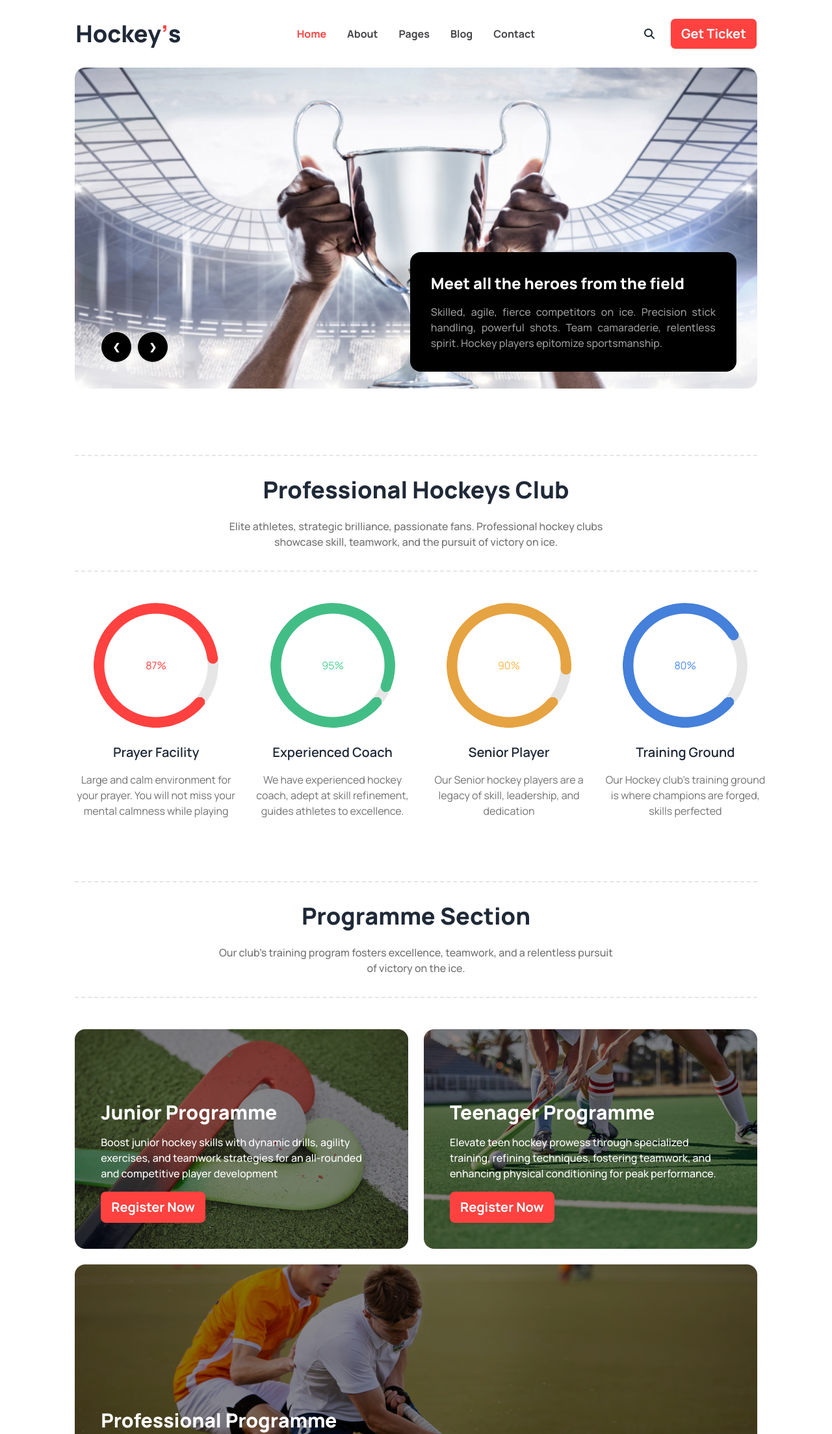
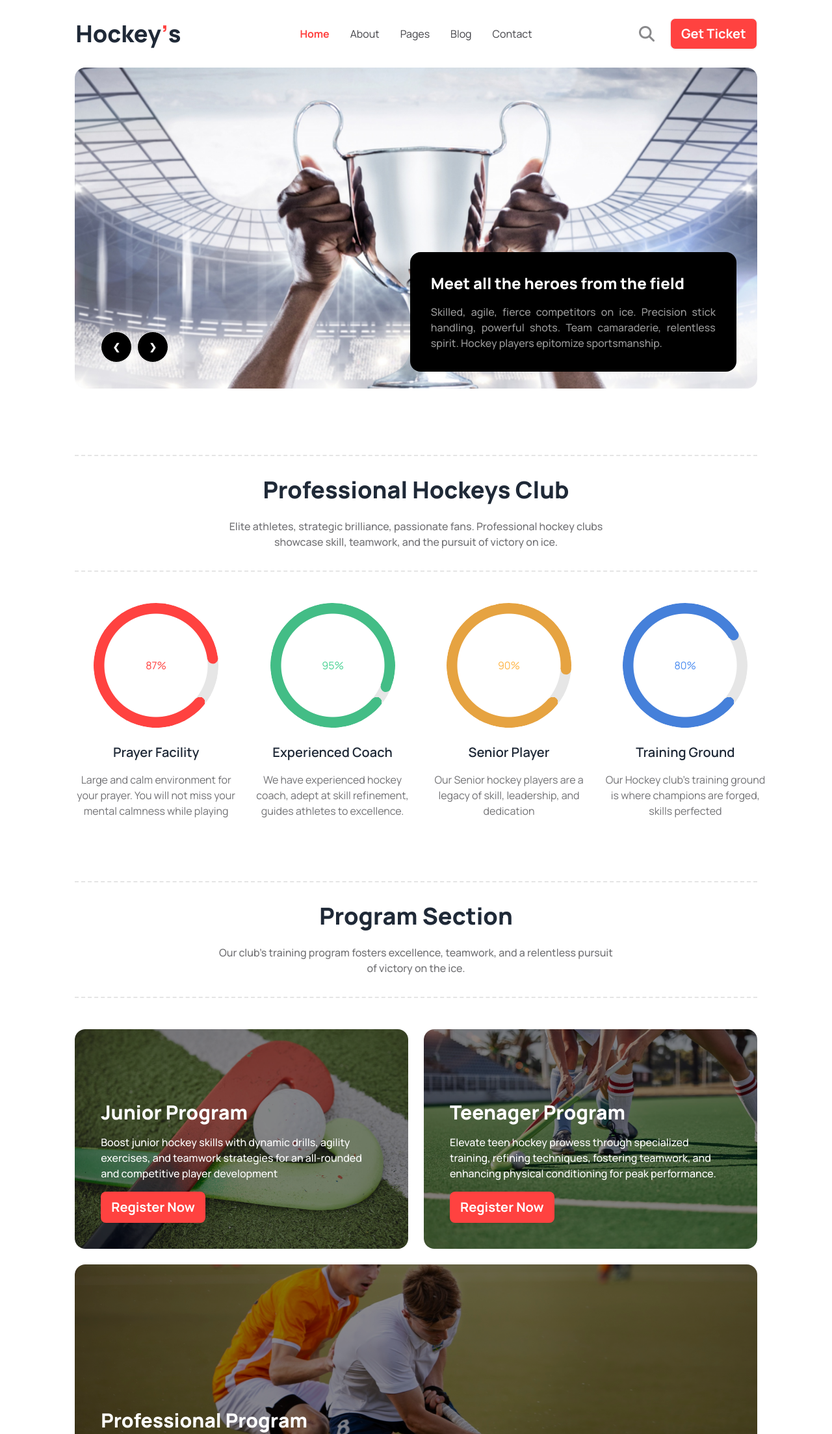
Before and after one commit to rafiul-razib/hockey-heroes, a plain HTML site: page index.html in a window 1280 px wide. Shown: the top 2207 px of the page at 65% size. Drawn offline with nearby package versions, Linux system fonts and the light colour scheme.

Commit message:
retouched

```diff
--- a/index.html
+++ b/index.html
@@ -44,27 +44,27 @@
                   <svg xmlns="http://www.w3.org/2000/svg" class="h-5 w-5" fill="none" viewBox="0 0 24 24" stroke="currentColor"><path stroke-linecap="round" stroke-linejoin="round" stroke-width="2" d="M4 6h16M4 12h8m-8 6h16" /></svg>
                 </div>
                 <ul tabindex="0" class="menu menu-sm dropdown-content mt-3 z-[1] p-2 shadow bg-base-100 rounded-box w-52">
-                    <li><a><span class="text-orange">Home</span></a></li>
-                    <li><a>About</a></li>
-                    <li><a>Pages</a></li>
-                    <li><a>Blog</a></li>
-                    <li><a>Contact</a></li>
+                  <li><a class="text-base font-bold text-orange"">Home</a></li>
+                  <li><a class="text-base font-normal text-[#424247]">About</a></li>
+                  <li><a class="text-base font-normal text-[#424247]">Pages</a></li>
+                  <li><a class="text-base font-normal text-[#424247]">Blog</a></li>
+                  <li><a class="text-base font-normal text-[#424247]">Contact</a></li>
                 </ul>
               </div>
               <a class="btn btn-ghost text-2xl lg:text-4xl font-extrabold px-0">Hockey<span class="-mx-2 text-orange">&#8217</span>s</a>
             </div>
             <div class="navbar-center hidden lg:flex">
               <ul class="menu menu-horizontal px-1 text-base font-bold text-gray">
-                <li><a><span class="text-orange">Home</span></a></li>
-                <li><a>About</a></li>
-                <li><a>Pages</a></li>
-                <li><a>Blog</a></li>
-                <li><a>Contact</a></li>
+                <li><a class="text-base font-bold text-orange"">Home</a></li>
+                <li><a class="text-base font-normal text-[#424247]">About</a></li>
+                <li><a class="text-base font-normal text-[#424247]">Pages</a></li>
+                <li><a class="text-base font-normal text-[#424247]">Blog</a></li>
+                <li><a class="text-base font-normal text-[#424247]">Contact</a></li>
               </ul>
             </div>
             <div class="navbar-end">
                 <div class=" flex justify-center gap-6 items-center">
-                    <span><i class="fa-solid fa-magnifying-glass hidden lg:block"></i></span>
+                    <span><i class="fa-solid fa-magnifying-glass hidden lg:block text-[#89898B] text-2xl"></i></span>
                     <button class="btn bg-orange text-white text-lg lg:text-xl font-bold">Get Ticket</button>
                 </div>
             </div>
@@ -156,32 +156,32 @@
         </div>
     </section>
 
-    <!-- Programme Section -->
+    <!-- Program Section -->
 
     <section class="max-w-[90%] lg:max-w-[82%] mx-auto">
       <div class="text-center border-dashed border-neutral-200 border-y-2 p-6 lg:p-8">
-        <h2 class="text-xl lg:text-4xl font-extrabold">Programme Section</h2>
+        <h2 class="text-xl lg:text-4xl font-extrabold">Program Section</h2>
         <p class="text-sm lg:text-base font-medium text-[#131318] opacity-60 max-w-[607px] mx-auto mt-4 lg:mt-6">Our club's training program fosters excellence, teamwork, and a relentless pursuit of victory on the ice.</p>
     </div>
 
     <div class="image-grid-container my-12">
       <div class="row flex flex-col lg:flex-row justify-center gap-6 mb-6">
-        <div style="background:#13131880 url('./Images/2.png') no-repeat center;" class="bg-blend-multiply rounded-2xl flex-1 h-[244px] lg:h-[338px] flex flex-col justify-end items-start p-6 lg:p-10 space-y-4">
-          <h2 class="text-xl lg:text-3xl font-extrabold text-white">Junior Programme</h2>
+        <div style="background-image: url('./Images/2.png');" class="bg-[#13131880] bg-blend-multiply bg-cover bg-no-repeat rounded-2xl bg- flex-1 h-[244px] lg:h-[338px] flex flex-col justify-end items-start p-6 lg:p-10 space-y-4">
+          <h2 class="text-xl lg:text-3xl font-extrabold text-white">Junior Program</h2>
           <p class="text-sm lg:text-base font-medium text-white">Boost junior hockey skills with dynamic drills, agility exercises, and teamwork strategies for an all-rounded and competitive player development</p>
           <button class="btn bg-orange text-white text-xl font-bold border-0">Register Now</button>
         </div>
 
-        <div style="background: #13131880 url('./Images/3.png') no-repeat center;" class="bg-blend-multiply rounded-2xl flex-1 h-[244px] lg:h-[338px] flex flex-col justify-end items-start p-6 lg:p-10 space-y-4">
-          <h2 class="text-xl lg:text-3xl font-extrabold text-white">Teenager Programme</h2>
+        <div style="background-image: url('./Images/3.png');" class="bg-[#13131880] bg-blend-multiply bg-cover bg-no-repeat rounded-2xl flex-1 h-[244px] lg:h-[338px] flex flex-col justify-end items-start p-6 lg:p-10 space-y-4">
+          <h2 class="text-xl lg:text-3xl font-extrabold text-white">Teenager Program</h2>
           <p class="text-sm lg:text-base font-medium text-white">Elevate teen hockey prowess through specialized training, refining techniques, fostering teamwork, and enhancing physical conditioning for peak performance.</p>
           <button class="btn bg-orange text-white text-xl font-bold border-0">Register Now</button>
         </div>
       </div>
 
       <div class="row">
-        <div style="background: #13131880 url(./Images/4.png) no-repeat center;" class="w-full bg-blend-multiply rounded-2xl h-[244px] lg:h-[450px] flex flex-col justify-end items-start p-6 lg:p-10 space-y-4">
-          <h2 class="text-xl lg:text-3xl font-extrabold text-white">Professional Programme</h2>
+        <div style="background-image: url(./Images/4.png);" class="w-full bg-[#13131880] bg-blend-multiply bg-cover bg-no-repeat rounded-2xl h-[244px] lg:h-[450px] flex flex-col justify-end items-start p-6 lg:p-10 space-y-4">
+          <h2 class="text-xl lg:text-3xl font-extrabold text-white">Professional Program</h2>
           <div class="lg:w-[520px]">
             <p class="text-sm lg:text-base font-medium text-white">Optimize elite performance with advanced hockey training, tailored skill refinement, strategic drills, and cutting-edge fitness for pro-level success</p>
           </div>
@@ -398,7 +398,7 @@
       </div>
 
       <div class="faq-container flex flex-col lg:flex-row my-12 border-[1px] border-[#1313181a] rounded-2xl p-8">
-        <div class="flex-1">
+        <div class="flex-1 md:mx-auto md:mb-4 lg:mb-0">
           <img src="./Images/11.png" alt="">
         </div>
         <div class="flex-1">
@@ -481,7 +481,7 @@
           <div class="bg-[#fddd5f1a] rounded-2xl p-6">
             <img src="./Images/Group 1171275318.png" alt="" class="pb-6 w-12">
             <h4 class="text-base font-normal text-[#1313181a]">Email</h4>
-            <p class="text-lg font-extrabold">rafiul.rzib@gmail.com</p>
+            <p class="text-lg font-extrabold">rafiul.razib@gmail.com</p>
           </div>
           <div class="bg-[#629cf31a] rounded-2xl p-6">
             <img src="./Images/Group 1171275321.png" alt="" class="pb-6 w-12">
```
